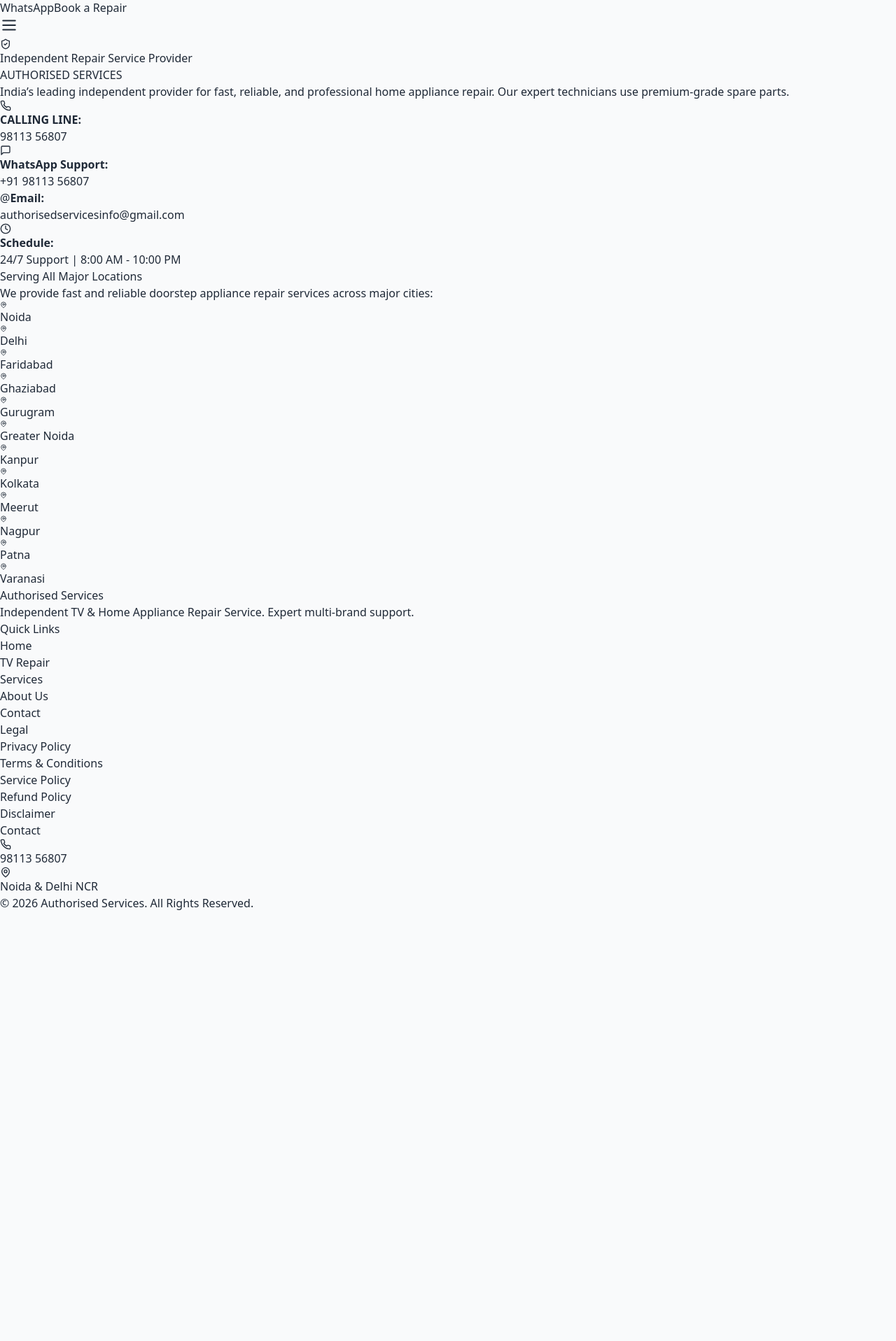
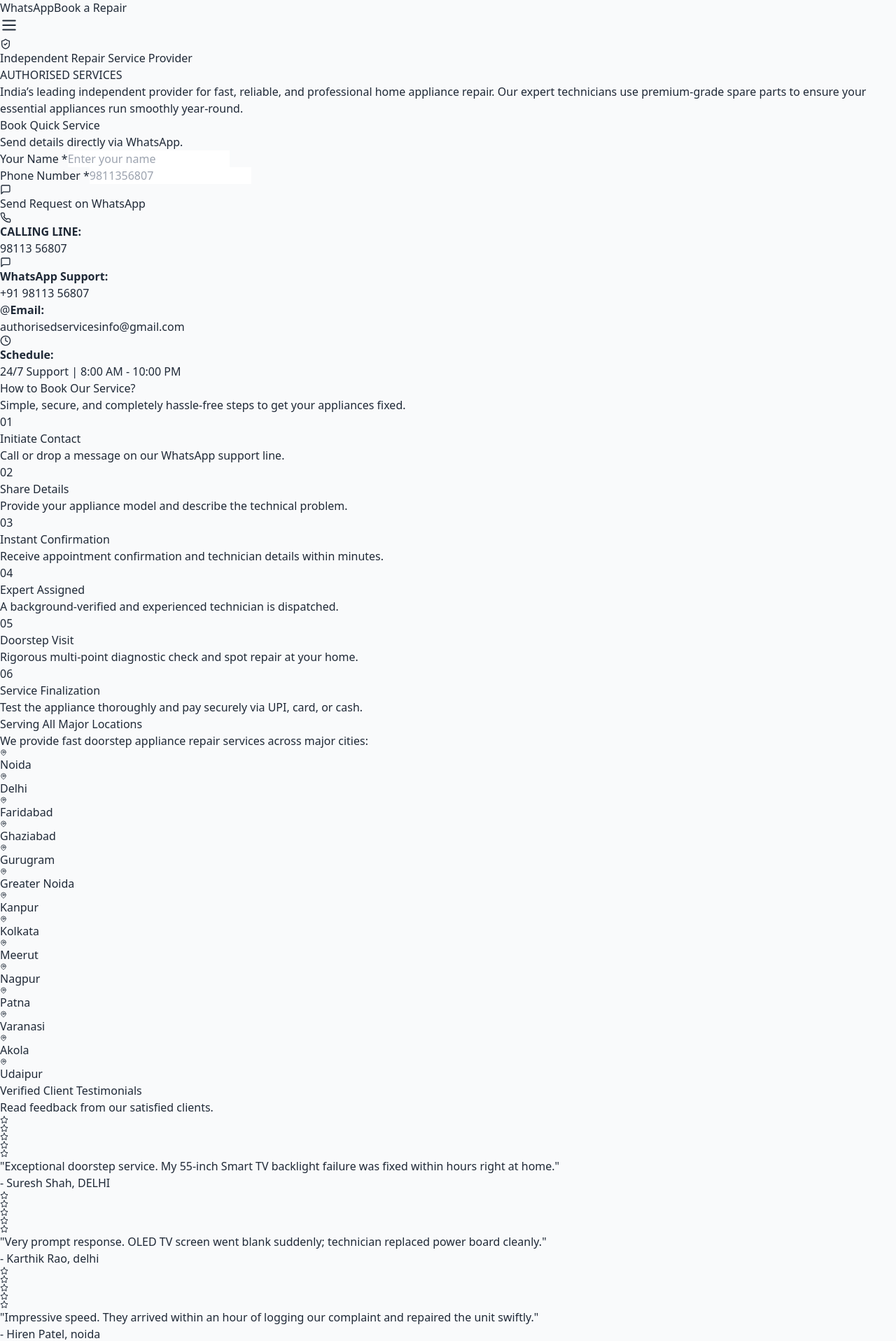
Before and after one commit to tanushias09-del/Authorised-services-independent, a React (Vite) app: page / in a window 1280 px wide. Shown: the part 65-1982 px from the top of the page at 70% size. Before the commit the page ends 1368 px from the top, so only its background shows below. Built offline with nearby package versions, Linux system fonts and the light colour scheme.

Commit message:
fix: restore full rich design layout with booking form and testimonials

```diff
--- a/src/App.jsx
+++ b/src/App.jsx
@@ -63,10 +63,10 @@ function Header() {
 // --- Footer Component ---
 function Footer() {
   return (
-    <footer className="bg-gray-900 text-gray-300 pt-12 pb-8 border-t border-gray-800">
-      <div className="max-w-7xl mx-auto px-4 sm:px-8 grid grid-cols-1 md:grid-cols-2 lg:grid-cols-4 gap-8 mb-12">
+    <footer className="bg-gray-900 text-gray-300 pt-12 pb-8 px-6 text-[11px] leading-relaxed relative">
+      <div className="max-w-7xl mx-auto grid grid-cols-1 md:grid-cols-2 lg:grid-cols-4 gap-8 mb-12">
         <div className="space-y-4">
-          <h3 className="text-xl font-bold text-white tracking-wide">Authorised Services</h3>
+          <h3 className="text-xl font-bold text-white tracking-wide">AUTHORISED SERVICES</h3>
           <p className="text-sm text-gray-400 leading-relaxed">Independent TV & Home Appliance Repair Service. Expert multi-brand support.</p>
         </div>
         <div>
@@ -97,14 +97,14 @@ function Footer() {
           </ul>
         </div>
       </div>
-      <div className="max-w-7xl mx-auto px-4 sm:px-8 pt-8 border-t border-gray-800 text-center text-xs text-gray-500">
-        <p>© 2026 Authorised Services. All Rights Reserved.</p>
+      <div className="max-w-7xl mx-auto pt-8 border-t border-gray-800 text-center text-xs text-gray-500">
+        <p>© 2026 AUTHORISED SERVICE. All Rights Reserved under Indian law.</p>
       </div>
     </footer>
   );
 }
 
-// --- Home Page Component (With Full Design & Dynamic ?h1= Brand Support) ---
+// --- Home Page Component (Full Layout + Dynamic Brand) ---
 function Home() {
   const [searchParams] = useSearchParams();
   const h1Param = searchParams.get('h1');
@@ -113,15 +113,23 @@ function Home() {
   useEffect(() => {
     if (h1Param) {
       const decodedBrand = decodeURIComponent(h1Param).toUpperCase();
-      // Agar parameter me pehle se "SERVICE CENTER" likha hai toh wahi rehne do, nahi toh jod do
       const finalTitle = decodedBrand.includes("SERVICE") ? decodedBrand : `${decodedBrand} SERVICE CENTER`;
       setBrandTitle(finalTitle);
       document.title = `${finalTitle} | Authorised Services`;
     }
   }, [h1Param]);
 
+  const handleSubmit = (e) => {
+    e.preventDefault();
+    const name = e.target.name.value;
+    const phone = e.target.phone.value;
+    const text = `Hello Authorised Services,%0A%0AI want to book a repair enquiry for *${brandTitle}*:%0A- *Name:* ${encodeURIComponent(name)}%0A- *Phone:* ${encodeURIComponent(phone)}`;
+    window.open(`https://wa.me/919811356807?text=${text}`, '_blank');
+  };
+
   return (
     <div className="min-h-screen bg-[#fcfbfa] text-gray-800">
+      {/* Hero Section */}
       <section className="py-10 sm:py-14 px-4 sm:px-8 bg-gradient-to-b from-indigo-50/60 to-[#fcfbfa] border-b border-gray-200/60 text-center">
         <div className="max-w-4xl mx-auto space-y-6">
           <div className="inline-flex items-center gap-2 bg-indigo-100 border border-indigo-200 text-indigo-900 px-4 py-1.5 rounded-full text-xs font-bold tracking-wide mx-auto">
@@ -132,8 +140,28 @@ function Home() {
             {brandTitle}
           </h1>
           <p className="text-base sm:text-lg text-gray-600 max-w-2xl mx-auto leading-relaxed">
-            India’s leading independent provider for fast, reliable, and professional home appliance repair. Our expert technicians use premium-grade spare parts.
+            India’s leading independent provider for fast, reliable, and professional home appliance repair. Our expert technicians use premium-grade spare parts to ensure your essential appliances run smoothly year-round.
           </p>
+
+          {/* Quick Booking Form */}
+          <div className="max-w-xl mx-auto bg-white border border-gray-200/90 p-6 sm:p-8 rounded-2xl shadow-xl text-left mt-6">
+            <h3 className="text-lg font-bold text-gray-900 mb-1">Book Quick Service</h3>
+            <p className="text-xs text-gray-500 mb-4">Send details directly via WhatsApp.</p>
+            <form onSubmit={handleSubmit} className="space-y-3">
+              <div>
+                <label className="block text-xs font-semibold text-gray-700 mb-1">Your Name *</label>
+                <input type="text" name="name" required placeholder="Enter your name" className="w-full bg-gray-50 border border-gray-300 rounded-lg p-2.5 text-sm" />
+              </div>
+              <div>
+                <label className="block text-xs font-semibold text-gray-700 mb-1">Phone Number *</label>
+                <input type="tel" name="phone" required placeholder="9811356807" className="w-full bg-gray-50 border border-gray-300 rounded-lg p-2.5 text-sm" />
+              </div>
+              <button type="submit" className="w-full bg-emerald-600 hover:bg-emerald-700 text-white font-semibold py-3 rounded-lg text-sm transition-colors flex items-center justify-center gap-2">
+                <MessageSquare size={16} />
+                <span>Send Request on WhatsApp</span>
+              </button>
+            </form>
+          </div>
         </div>
       </section>
 
@@ -159,15 +187,56 @@ function Home() {
         </ul>
       </div>
 
-      {/* Locations Section */}
+      {/* How to Book Our Service */}
+      <div className="max-w-6xl mx-auto my-12 px-6 text-center">
+        <h2 className="text-2xl font-bold mb-3">How to Book Our Service?</h2>
+        <p className="text-xs text-gray-500 mb-8 max-w-xl mx-auto">Simple, secure, and completely hassle-free steps to get your appliances fixed.</p>
+        <div className="grid grid-cols-1 md:grid-cols-3 gap-6 text-left">
+          {[
+            { step: "01", title: "Initiate Contact", desc: "Call or drop a message on our WhatsApp support line." },
+            { step: "02", title: "Share Details", desc: "Provide your appliance model and describe the technical problem." },
+            { step: "03", title: "Instant Confirmation", desc: "Receive appointment confirmation and technician details within minutes." },
+            { step: "04", title: "Expert Assigned", desc: "A background-verified and experienced technician is dispatched." },
+            { step: "05", title: "Doorstep Visit", desc: "Rigorous multi-point diagnostic check and spot repair at your home." },
+            { step: "06", title: "Service Finalization", desc: "Test the appliance thoroughly and pay securely via UPI, card, or cash." }
+          ].map((item, idx) => (
+            <div key={idx} className="bg-white p-5 rounded-xl border border-gray-200 shadow-sm space-y-2">
+              <div className="text-blue-600 bg-blue-50 w-8 h-8 rounded-full flex items-center justify-center text-xs font-bold">{item.step}</div>
+              <h3 className="font-bold text-sm text-gray-800">{item.title}</h3>
+              <p className="text-xs text-gray-500 leading-relaxed">{item.desc}</p>
+            </div>
+          ))}
+        </div>
+      </div>
+
+      {/* Serving All Major Locations */}
       <div className="max-w-6xl mx-auto my-10 text-center px-4">
         <h2 className="text-lg font-bold mb-3">Serving All Major Locations</h2>
-        <p className="text-xs text-gray-500 mb-6 max-w-xl mx-auto">We provide fast and reliable doorstep appliance repair services across major cities:</p>
+        <p className="text-xs text-gray-500 mb-6 max-w-xl mx-auto">We provide fast doorstep appliance repair services across major cities:</p>
         <div className="flex flex-wrap justify-center gap-2">
-          {['Noida', 'Delhi', 'Faridabad', 'Ghaziabad', 'Gurugram', 'Greater Noida', 'Kanpur', 'Kolkata', 'Meerut', 'Nagpur', 'Patna', 'Varanasi'].map((loc, i) => (
+          {['Noida', 'Delhi', 'Faridabad', 'Ghaziabad', 'Gurugram', 'Greater Noida', 'Kanpur', 'Kolkata', 'Meerut', 'Nagpur', 'Patna', 'Varanasi', 'Akola', 'Udaipur'].map((loc, i) => (
             <span key={i} className="text-blue-700 text-xs font-semibold px-3 py-1 rounded-full border border-blue-100 bg-blue-50/50 flex items-center gap-1">
               <MapPin size={10} /> {loc}
             </span>
+          ))}
+        </div>
+      </div>
+
+      {/* Testimonials */}
+      <div className="max-w-6xl mx-auto my-12 px-6 text-center">
+        <h2 className="text-2xl font-bold mb-3">Verified Client Testimonials</h2>
+        <p className="text-xs text-gray-500 mb-8 max-w-xl mx-auto">Read feedback from our satisfied clients.</p>
+        <div className="grid grid-cols-1 md:grid-cols-3 gap-6 text-left">
+          {[
+            { name: "Suresh Shah, DELHI", review: "Exceptional doorstep service. My 55-inch Smart TV backlight failure was fixed within hours right at home." },
+            { name: "Karthik Rao, delhi", review: "Very prompt response. OLED TV screen went blank suddenly; technician replaced power board cleanly." },
+            { name: "Hiren Patel, noida", review: "Impressive speed. They arrived within an hour of logging our complaint and repaired the unit swiftly." }
+          ].map((t, i) => (
+            <div key={i} className="bg-white p-5 rounded-xl border border-gray-200 shadow-sm flex flex-col justify-between space-y-3">
+              <div className="text-amber-500 flex gap-0.5 text-xs"><Star size={12}/><Star size={12}/><Star size={12}/><Star size={12}/><Star size={12}/></div>
+              <p className="text-xs text-gray-700 italic leading-relaxed">"{t.review}"</p>
+              <span className="text-[11px] font-bold text-blue-600">- {t.name}</span>
+            </div>
           ))}
         </div>
       </div>
```
